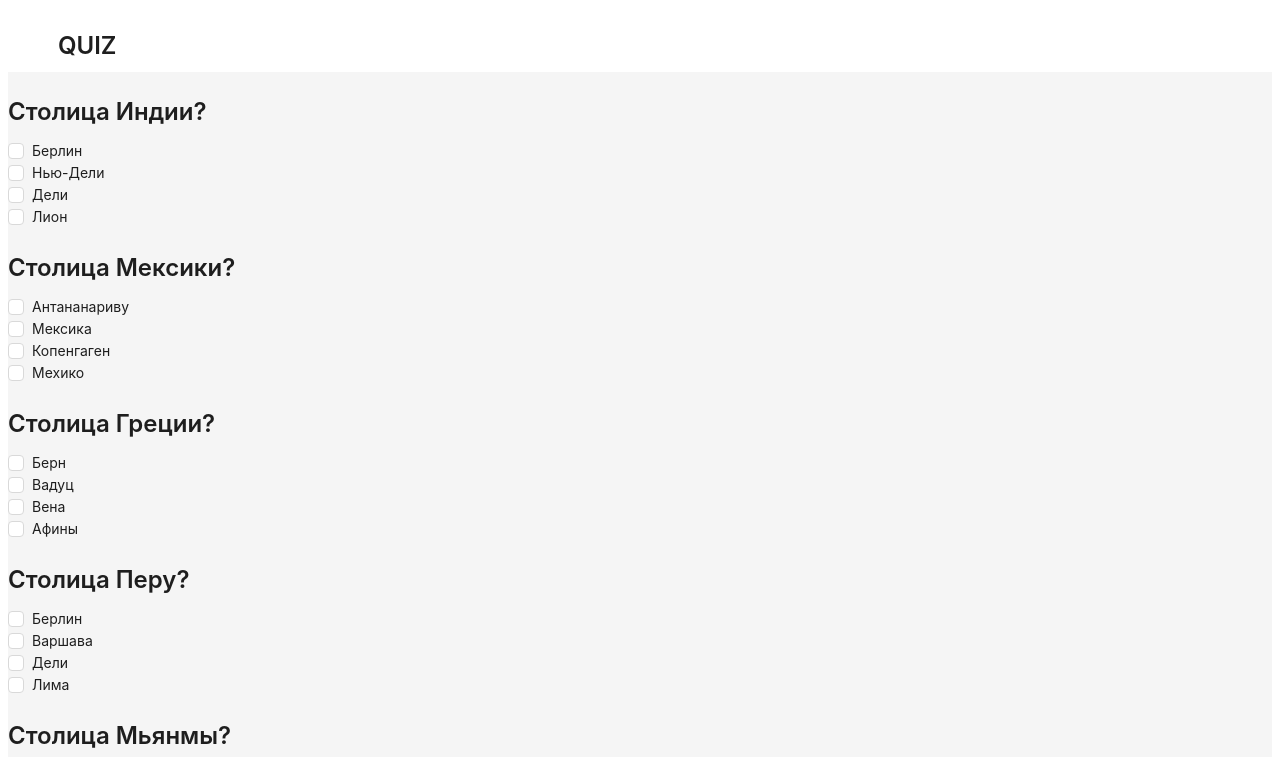
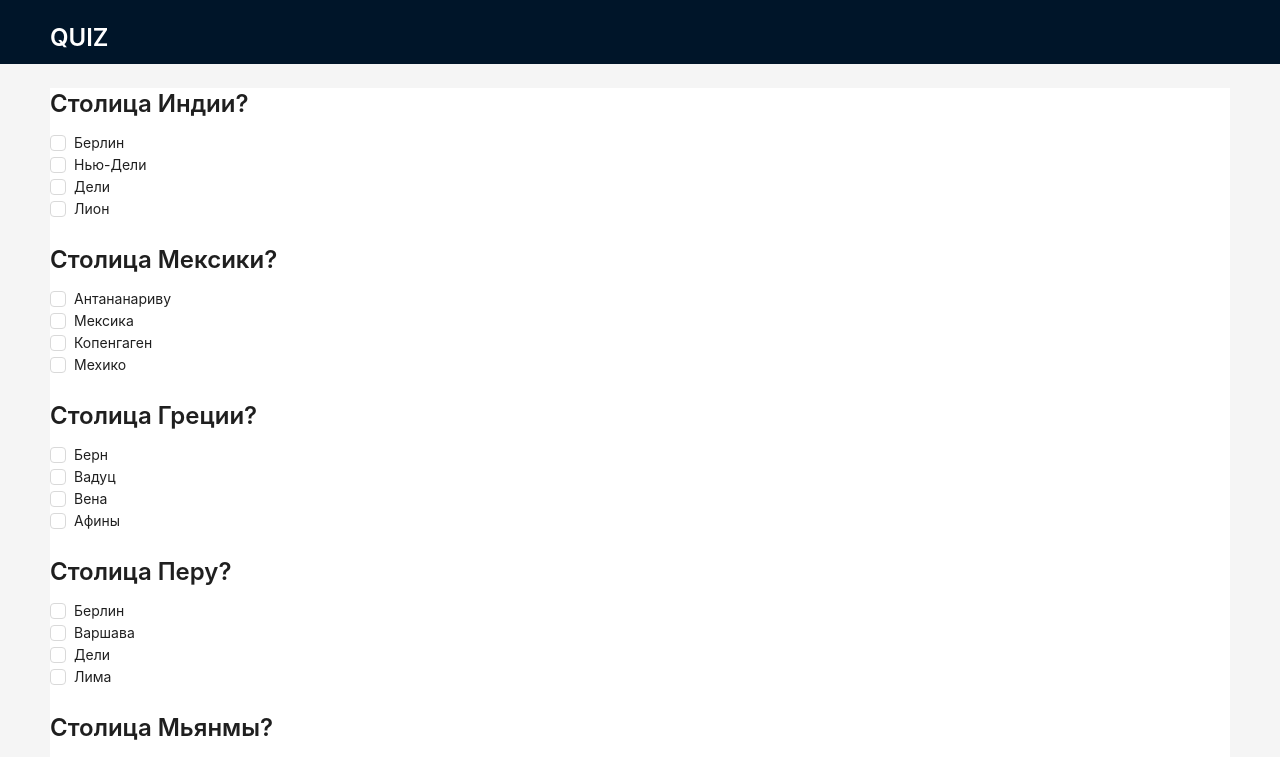
Before and after one commit to OlesyaSemiguk/quiz_sputnik, a React app: page / in a window 1280 px wide. Shown: the top 757 px of the page. Built offline with nearby package versions, Linux system fonts and the light colour scheme.

Commit message:
Changed styles and add reduser

```diff
--- a/package.json
+++ b/package.json
@@ -47,6 +47,10 @@
     "@hookform/resolvers": "^3.1.1",
     "react": "^17.0.2",
     "react-dom": "^17.0.2",
-    "react-router-dom": "^6.2.1"
+    "react-redux": "^8.1.1",
+    "react-router-dom": "^6.2.1",
+    "redux": "^4.2.1",
+    "redux-devtools-extension": "^2.13.9",
+    "redux-thunk": "^2.4.2"
   }
 }
--- a/src/app/App.tsx
+++ b/src/app/App.tsx
@@ -2,9 +2,10 @@ import { FooterComponents } from 'components/Footer/FooterComponents'
 import { HeaderComponents } from 'components/Header/HeaderComponents'
 import { Main } from 'components/Main/Main'
 import React from 'react'
-import { DatePicker } from 'antd'
 import { Breadcrumb, Layout, Menu, theme } from 'antd'
 import { Button, ConfigProvider } from 'antd'
+import { Provider } from 'react-redux'
+import { store } from 'reducers/store'
 export function App() {
   return (
     <ConfigProvider
--- /dev/null
+++ b/src/components/Header/HeaderComponents.scss
@@ -0,0 +1,3 @@
+.tit {
+  color: white !important;
+}
--- a/src/components/Header/HeaderComponents.tsx
+++ b/src/components/Header/HeaderComponents.tsx
@@ -2,7 +2,7 @@ import React from 'react'
 import { Breadcrumb, Layout, Menu, theme } from 'antd'
 import { Typography, Checkbox } from 'antd'
 import type { CheckboxChangeEvent } from 'antd/es/checkbox'
-
+import './HeaderComponents.scss'
 import { ConfigProvider, Radio } from 'antd'
 const { Title, Paragraph, Text, Link } = Typography
 
@@ -14,11 +14,12 @@ export const HeaderComponents = () => {
       style={{
         display: 'flex',
         alignItems: 'center',
-        backgroundColor: 'white',
       }}
     >
       <div className="demo-logo" />
-      <Title level={3}>QUIZ</Title>{' '}
+      <Title className="tit" level={3}>
+        QUIZ
+      </Title>{' '}
     </Header>
   )
 }
--- a/src/components/Main/Main.tsx
+++ b/src/components/Main/Main.tsx
@@ -1,12 +1,24 @@
 import { QuestionBlock } from 'components/QuestionBlock/QuestionBlock'
 import { questionsData } from 'data/question'
 import React from 'react'
+const { Header, Content, Footer } = Layout
+import { Breadcrumb, Layout, Menu, theme } from 'antd'
 export const Main = () => {
+  const {
+    token: { colorBgContainer },
+  } = theme.useToken()
   return (
-    <div className="main">
-      {questionsData.map(questionData => (
-        <QuestionBlock question={questionData} key={questionData.id} />
-      ))}
-    </div>
+    <Content style={{ padding: '0 50px' }}>
+      <div
+        className="site-layout-content"
+        style={{ background: colorBgContainer }}
+      >
+        <div className="main">
+          {questionsData.map(questionData => (
+            <QuestionBlock question={questionData} key={questionData.id} />
+          ))}
+        </div>
+      </div>
+    </Content>
   )
 }
--- a/src/components/QuestionBlock/QuestionBlock.tsx
+++ b/src/components/QuestionBlock/QuestionBlock.tsx
@@ -2,6 +2,8 @@ import { Question } from 'data/question'
 import React from 'react'
 import { Typography, Checkbox } from 'antd'
 import type { CheckboxChangeEvent } from 'antd/es/checkbox'
+import { useDispatch } from 'react-redux/es/exports'
+import { CheckingAnswer } from 'reducers/reposReducer'
 
 const { Title, Paragraph, Text, Link } = Typography
 interface QuestionBlockProps {
@@ -12,13 +14,22 @@ const onChange = (e: CheckboxChangeEvent) => {
 }
 
 export const QuestionBlock = ({ question }: QuestionBlockProps) => {
+  const dispatch = useDispatch()
+  function onCheckboxClick(answer: number) {
+    dispatch(CheckingAnswer(answer))
+  }
   return (
-    <div className="question-block">
+    <div className="question-block" key="{question.id}">
       <Title level={3}>{question.questionText}</Title>
       <div className="question-answers">
-        {question.answers.map(answers => (
-          <div className="answer">
-            <Checkbox onChange={onChange}>{answers.textAnswer}</Checkbox>
+        {question.answers.map((answers, index) => (
+          <div className="answer" key={index}>
+            <Checkbox
+              onChange={onChange}
+              onClick={() => onCheckboxClick(answers.correct)}
+            >
+              {answers.textAnswer}
+            </Checkbox>
           </div>
         ))}
       </div>
--- /dev/null
+++ b/src/index.scss
@@ -0,0 +1,3 @@
+body {
+  margin: 0;
+}
--- a/src/index.tsx
+++ b/src/index.tsx
@@ -1,15 +1,16 @@
-import React from "react";
-import {App} from "app/App";
+import React from 'react'
+import { App } from 'app/App'
 import ReactDOM from 'react-dom'
-import {BrowserRouter} from "react-router-dom";
-
+import { BrowserRouter } from 'react-router-dom'
+import './index.scss'
+import { Provider } from 'react-redux'
+import { store } from 'reducers/store'
 const root = (
-        <BrowserRouter>
-            <App />
-        </BrowserRouter>
+  <Provider store={store}>
+    <BrowserRouter>
+      <App />
+    </BrowserRouter>
+  </Provider>
 )
-
-ReactDOM.render(
-    root,
-    document.getElementById('root')
-);
+console.log(store)
+ReactDOM.render(root, document.getElementById('root'))
--- /dev/null
+++ b/src/reducers/reposReducer.tsx
@@ -0,0 +1,27 @@
+export interface Quiz {
+  answers: number[]
+  complete: boolean
+}
+const defaultQuizState: Quiz = {
+  answers: [],
+  complete: false,
+}
+const CHECKING_ANSWER = 'CHECKING_ANSWER'
+
+const reposReducer = (state = defaultQuizState, action: any): Quiz => {
+  switch (action.type) {
+    case CHECKING_ANSWER:
+      return {
+        ...state,
+        answers: [...state.answers, action.payload],
+      }
+    default:
+      return state
+  }
+}
+
+export const CheckingAnswer = (answer: number) => ({
+  type: CHECKING_ANSWER,
+  payload: answer,
+})
+export default reposReducer
--- /dev/null
+++ b/src/reducers/store.ts
@@ -0,0 +1,16 @@
+import { combineReducers, createStore, applyMiddleware } from 'redux'
+import reposReducer, { Quiz } from './reposReducer'
+import { composeWithDevTools } from 'redux-devtools-extension'
+import thunk from 'redux-thunk'
+export interface RootState {
+  state: Quiz
+}
+
+const rootReducer = combineReducers<RootState>({
+  state: reposReducer,
+})
+
+export const store = createStore(
+  rootReducer,
+  composeWithDevTools(applyMiddleware(thunk)),
+)
```
Also changed, not shown: 1 other file (tests, documents, lock files or other folders).
